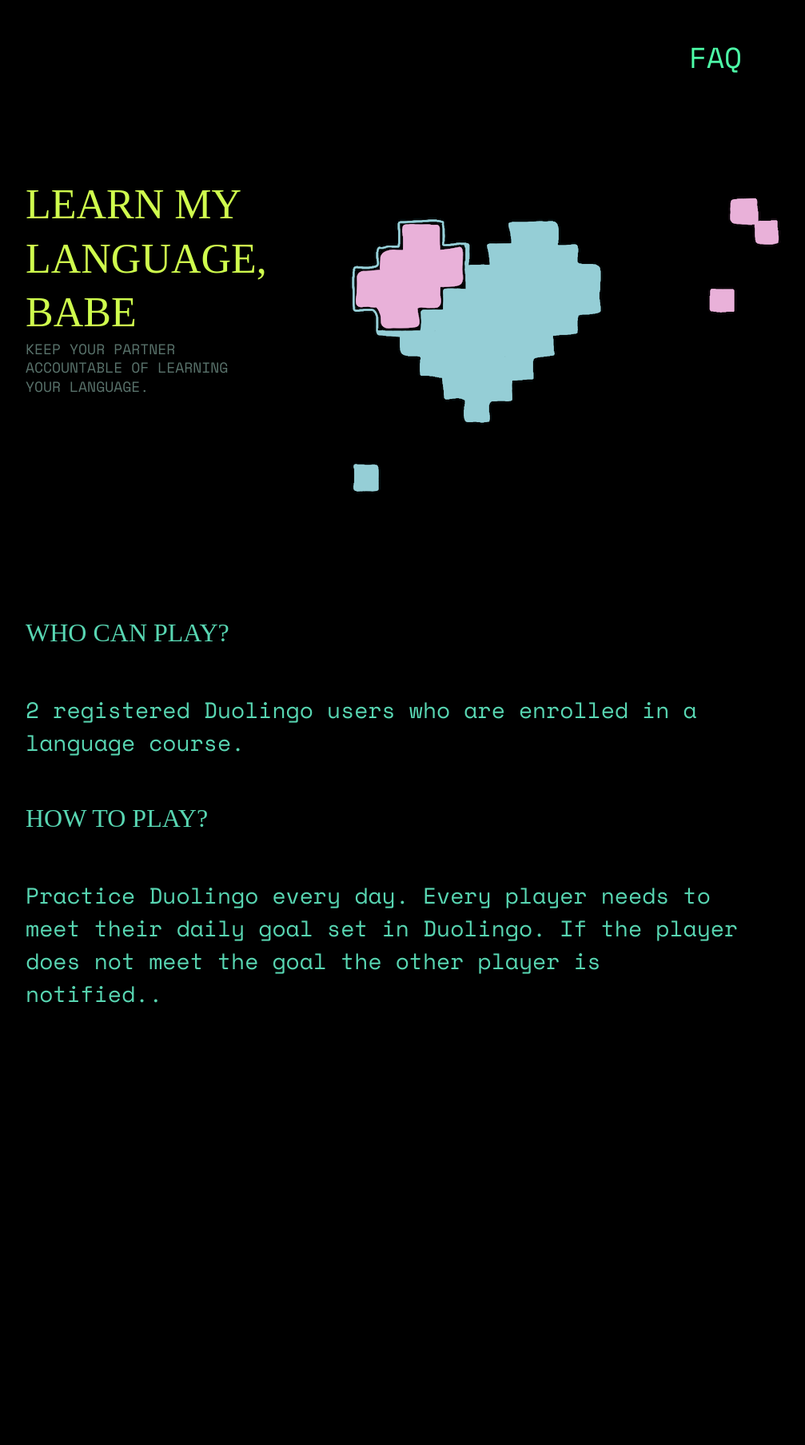
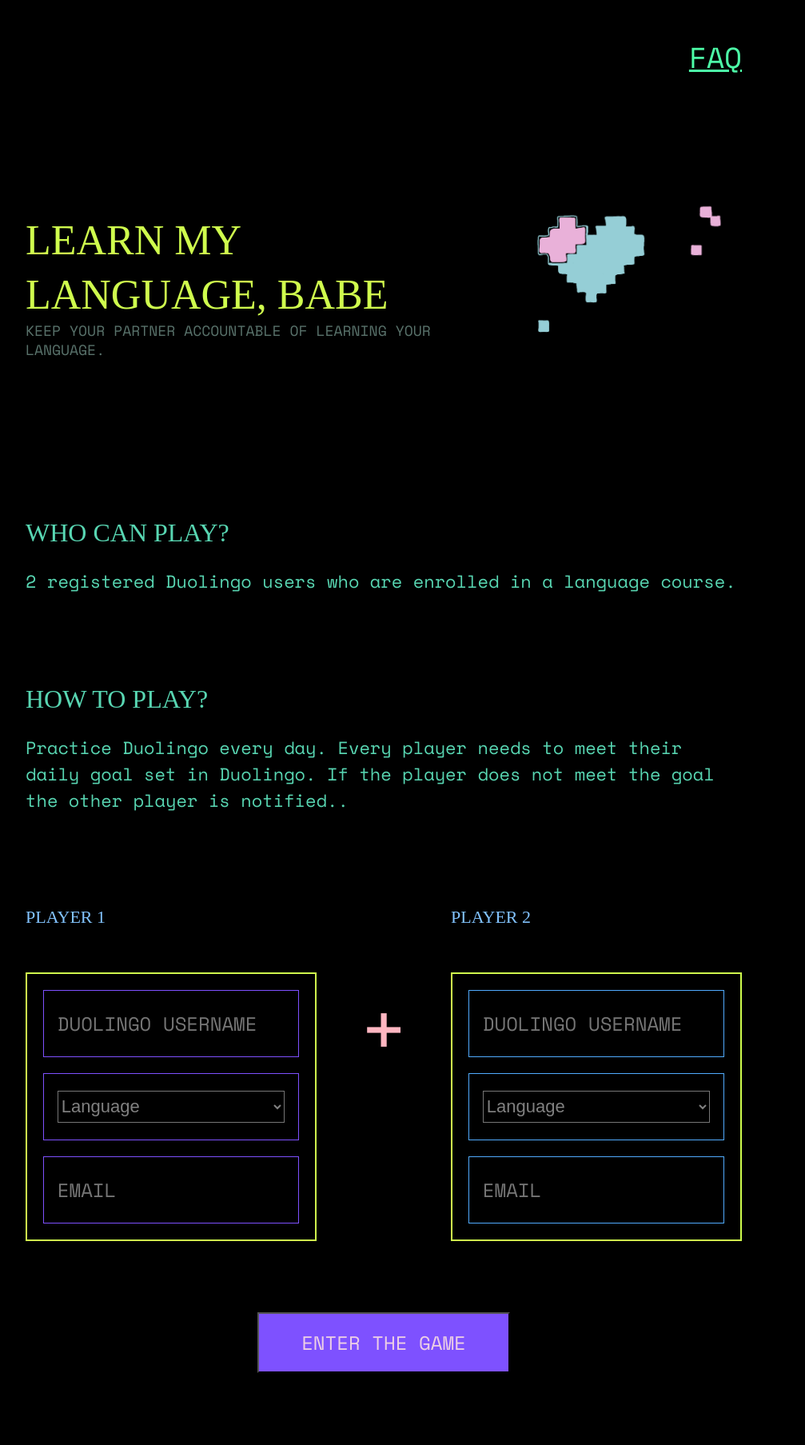
Before and after one commit to piggydoughnut/learnmylanguage, a Django app: page / in a window 1280 px wide. Shown: the whole page at 80% size, without its empty margins (160-1167 px from the left). Before the commit the page ends 1254 px from the top, so only its background shows below. Run offline with Django 3.2, Linux system fonts and the light colour scheme; style sheets or scripts are compiled from the project's sources; some libraries are stand-ins or nearby versions.

Commit message:
some initial styles for the index page

```diff
--- a/learnmylanguage/static/learnmylanguage/scss/index.scss
+++ b/learnmylanguage/static/learnmylanguage/scss/index.scss
@@ -5,6 +5,22 @@
   font-weight: normal;
   line-height: 130%;
   text-transform: uppercase;
+}
+
+h1 {
+  @extend %header-font-setup;
+  font-size: 52px;
+}
+
+
+h2 {
+  @extend %header-font-setup;
+  font-size: 32px;
+}
+
+h3 {
+  @extend %header-font-setup;
+  font-size: 22px;
 }
 
 body {
@@ -22,27 +38,21 @@ body {
   justify-content: flex-end;
   margin-top: 5%;
   a {
-    text-decoration: none;
     font-size: 36px;
     color: #4DFDA8;
   }
 }
 
 .container {
-  // margin-left: 14%;
-  margin-top: 10%;
+  margin-top: 15%;
   display: flex;
-  // justify-content: center;
-  // align-items: center;
-  // flex-basis: 30%;
   flex-direction: column;
 
   header {
     display: flex;
-    // align-items: center;
     flex-direction: row;
+    justify-content: space-between;
     h1 {
-      @extend %header-font-setup;
       margin-bottom: 0;
       font-size: 52px;
       color: #CFFD4D
@@ -56,6 +66,9 @@ body {
       text-transform: uppercase;
       align-content: flex-end;
     }
+    img {
+      height: 200px;
+    }
   }
 
   .rules {
@@ -63,14 +76,94 @@ body {
     display: flex;
     justify-content: center;
     color: #58D6B2;
-    // align-items: center;
     flex-direction: column;
     h2 {
-      @extend %header-font-setup;
       font-size: 32px;
+      margin-bottom: 0;
+      margin-top: 10%;
     }
     p {
-      font-size: 28px;
+      font-size: 22px;
     }
   }
 }
+
+#players {
+  margin-top: 8%;
+  display: flex;
+  justify-content: space-between;
+  h3 {
+    color: #82C3FF;
+  }
+  input {
+    font-family: 'Space Mono';
+    text-transform: uppercase;
+  }
+  select{
+    background: none;
+    font-size: 22px;
+    height: 50%;
+    width: 90%;
+  }
+  select:invalid { color: gray; }
+  #player1 {
+    table td{
+      border: 1px solid #7E51FF;
+    }
+    input {
+      color: #7E51FF;
+      font-size: 24px;
+    }
+  }
+  #player2 {
+
+    table td{
+      border: 1px solid #51ABFF;
+    }
+    input {
+      color: #51ABFF;
+      font-size: 24px;
+    }
+  }
+  div{
+    align-items: center;
+    p {
+      font-size: 100px;
+      color: lightpink;
+    }
+  }
+  table {
+    border: 2px solid #CFFD4D;
+    margin-top: 15%;
+    text-transform: uppercase;
+    text-align:center;
+    border-spacing: 20px;
+    overflow-x: auto;
+    td {
+      width: 316px;
+      height: 80px;
+      margin-bottom: 0px;
+    }
+    input {
+      background: no-repeat;
+      height: 50%;
+      width: 90%;
+      border: 0;
+      color: lightpink;
+    }
+  }
+}
+
+button {
+  margin: auto;
+  width: 20%;
+  margin-top: 10%;
+  margin-bottom: 10%;
+  text-transform: uppercase;
+  font-size: 24px;
+  color: #EDCFE5;
+  background-color: #7E51FF;
+  font-family: 'Space Mono';
+  height: 76px;
+  width: 316px;
+}
--- a/learnmylanguage/templates/learnmylanguage/index.html
+++ b/learnmylanguage/templates/learnmylanguage/index.html
@@ -10,7 +10,7 @@
 
 <body>
   <div class="menu">
-    <a href=#>FAQ</a>
+    <a href='/faq'>FAQ</a>
 
   </div>
   <div class="container">
@@ -27,6 +27,57 @@
       <h2>How to play?</h2>
       <p>Practice Duolingo every day. Every player needs to meet their daily goal set in Duolingo. If the player does not meet the goal the other player is notified..</p>
     </div>
+
+    <div id="players">
+      <div id="player1">
+        <h3>Player 1</h3>
+        <table>
+          <tr>
+            <td><input type="text" id="uname" name="uname" placeholder="Duolingo username">
+            </td>
+          </tr>
+          <tr>
+            <td>
+              <select required id="cars" name="cars">
+                <option value="" disabled selected hidden>Language</option>
+              </select>
+
+            </td>
+          </tr>
+          <tr>
+            <td><input type="email" id="email" name="email" placeholder="Email">
+            </td>
+          </tr>
+        </table>
+      </div>
+      <div>
+        <p>+</p>
+      </div>
+
+      <div id="player2">
+        <h3>Player 2</h3>
+        <table id="player2">
+          <tr>
+            <td><input type="text" id="uname" name="uname" placeholder="Duolingo username">
+            </td>
+          </tr>
+          <tr>
+            <td>
+              <select required id="cars" name="cars">
+                <option value="" disabled selected hidden>Language</option>
+              </select>
+
+            </td>
+          </tr>
+          <tr>
+            <td><input type="email" id="email" name="email" placeholder="Email">
+            </td>
+          </tr>
+        </table>
+      </div>
+    </div>
+
+    <button type="button">Enter the game</button>
   </div>
 
 </body>
```
